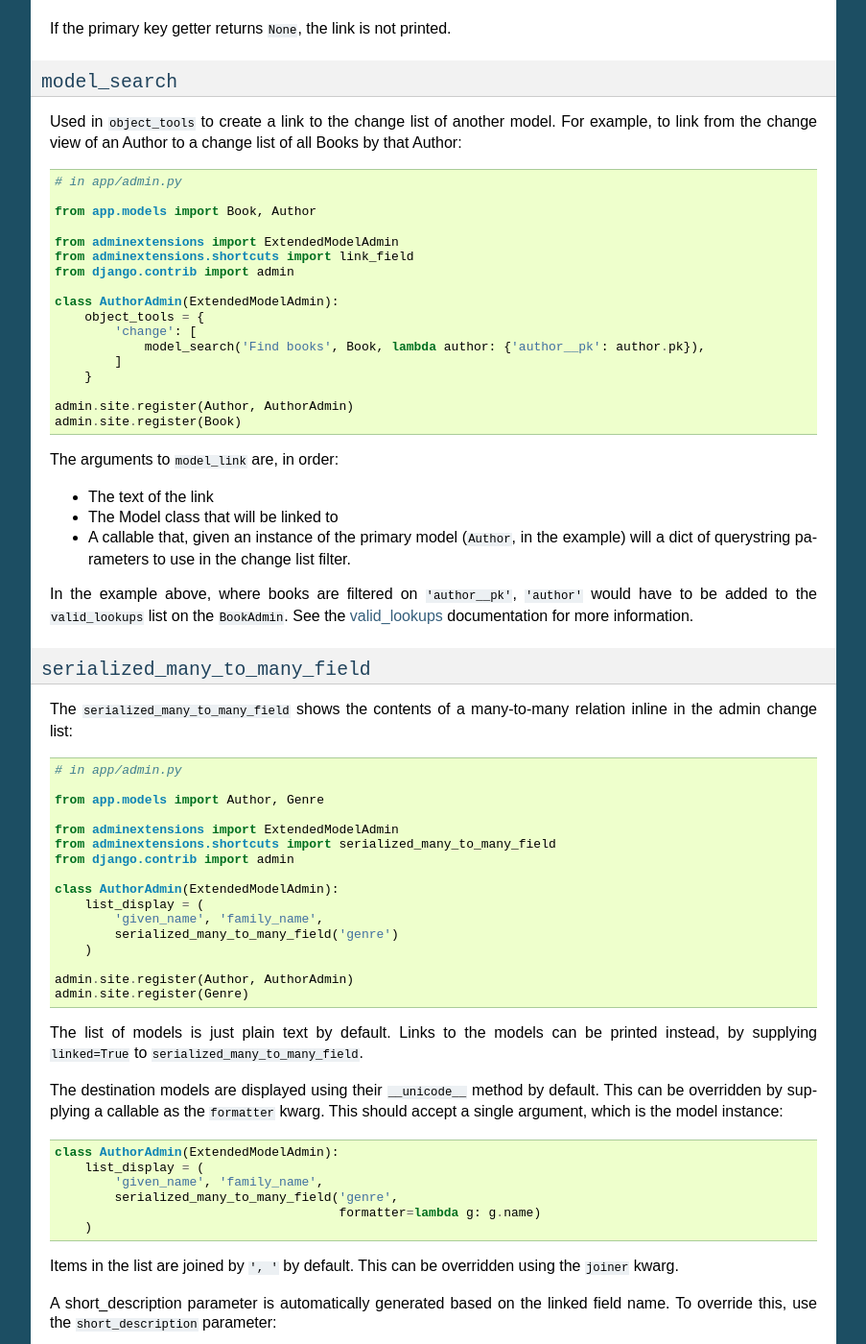
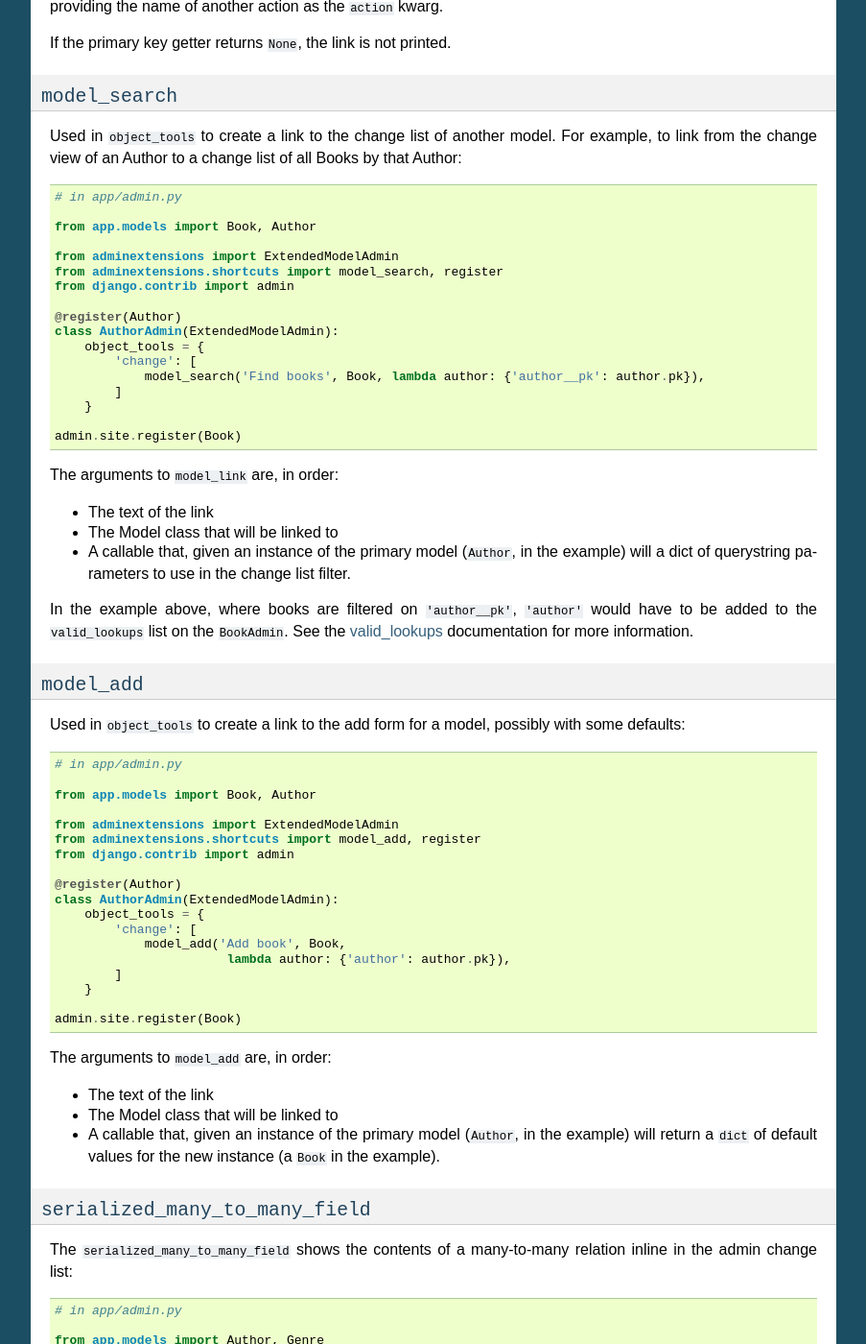
Before and after one commit to ionata-archive/django-admin-extensions, a Sphinx documentation site: the page built from docs/shortcuts.rst, in a window 1280 px wide and 1400 px high, scrolled down 1641 px. Shown: the whole window at 96% size, without its empty margins (198-1101 px from the left). Built offline with Sphinx 7.4.7, drawn with Linux system fonts in a browser that asks for light colours; some of the changed text lies outside the part shown.

Commit message:
Add `model_add` object tool shortcut
From a parent model edit page, you can now make links to add
child/related objects.

```diff
--- a/docs/shortcuts.rst
+++ b/docs/shortcuts.rst
@@ -39,13 +39,13 @@ Used in ``list_display`` to create a link to another model. For example::
     from app.models import Book, Author
 
     from adminextensions import ExtendedModelAdmin
-    from adminextensions.shortcuts import link_field
+    from adminextensions.shortcuts import link_field, register
     from django.contrib import admin
 
+    @register(Book)
     class BookAdmin(ExtendedModelAdmin):
         list_display = ('title', link_field('author'))
 
-    admin.site.register(Book, BookAdmin)
     admin.site.register(Author)
 
 By default, links from ``link_field`` point to the ``'change'`` action on the
@@ -77,9 +77,10 @@ Used in ``object_tools`` to create a link to another model. For example::
     from app.models import Book, Author
 
     from adminextensions import ExtendedModelAdmin
-    from adminextensions.shortcuts import link_field
+    from adminextensions.shortcuts import model_link, register
     from django.contrib import admin
 
+    @register(Book)
     class BookAdmin(ExtendedModelAdmin):
         object_tools = {
             'change': [
@@ -119,9 +120,10 @@ Books by that Author::
     from app.models import Book, Author
 
     from adminextensions import ExtendedModelAdmin
-    from adminextensions.shortcuts import link_field
+    from adminextensions.shortcuts import model_search, register
     from django.contrib import admin
 
+    @register(Author)
     class AuthorAdmin(ExtendedModelAdmin):
         object_tools = {
             'change': [
@@ -145,6 +146,43 @@ The arguments to ``model_link`` are, in order:
 In the example above, where books are filtered on ``'author__pk'``,
 ``'author'`` would have to be added to the ``valid_lookups`` list on the
 ``BookAdmin``. See the :ref:`valid_lookups` documentation for more information.
+
+.. _shortcuts.model_add:
+
+``model_add``
+=============
+
+Used in ``object_tools`` to create a link to the add form for a model, possibly
+with some defaults::
+
+    # in app/admin.py
+
+    from app.models import Book, Author
+
+    from adminextensions import ExtendedModelAdmin
+    from adminextensions.shortcuts import model_add, register
+    from django.contrib import admin
+
+    @register(Author)
+    class AuthorAdmin(ExtendedModelAdmin):
+        object_tools = {
+            'change': [
+                model_add('Add book', Book,
+                           lambda author: {'author': author.pk}),
+            ]
+        }
+
+    admin.site.register(Book)
+
+The arguments to ``model_add`` are, in order:
+
+*  The text of the link
+
+*  The Model class that will be linked to
+
+*  A callable that, given an instance of the primary model (``Author``, in the
+   example) will return a ``dict`` of default values for the new instance (a
+   ``Book`` in the example).
 
 .. _shortcuts.serialized_many_to_many_field:
 
```
Also changed, not shown: other parts of docs/shortcuts.rst (+1 -2 lines), 1 other file.
